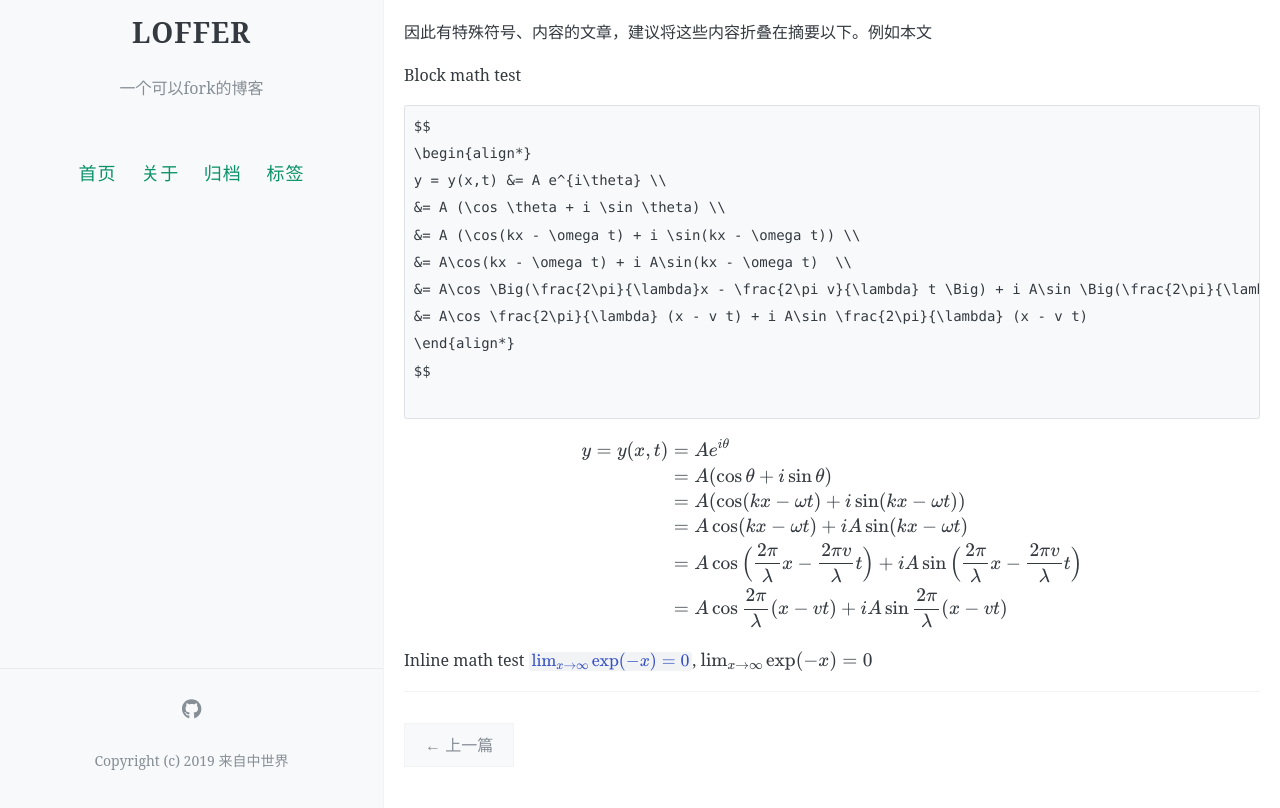
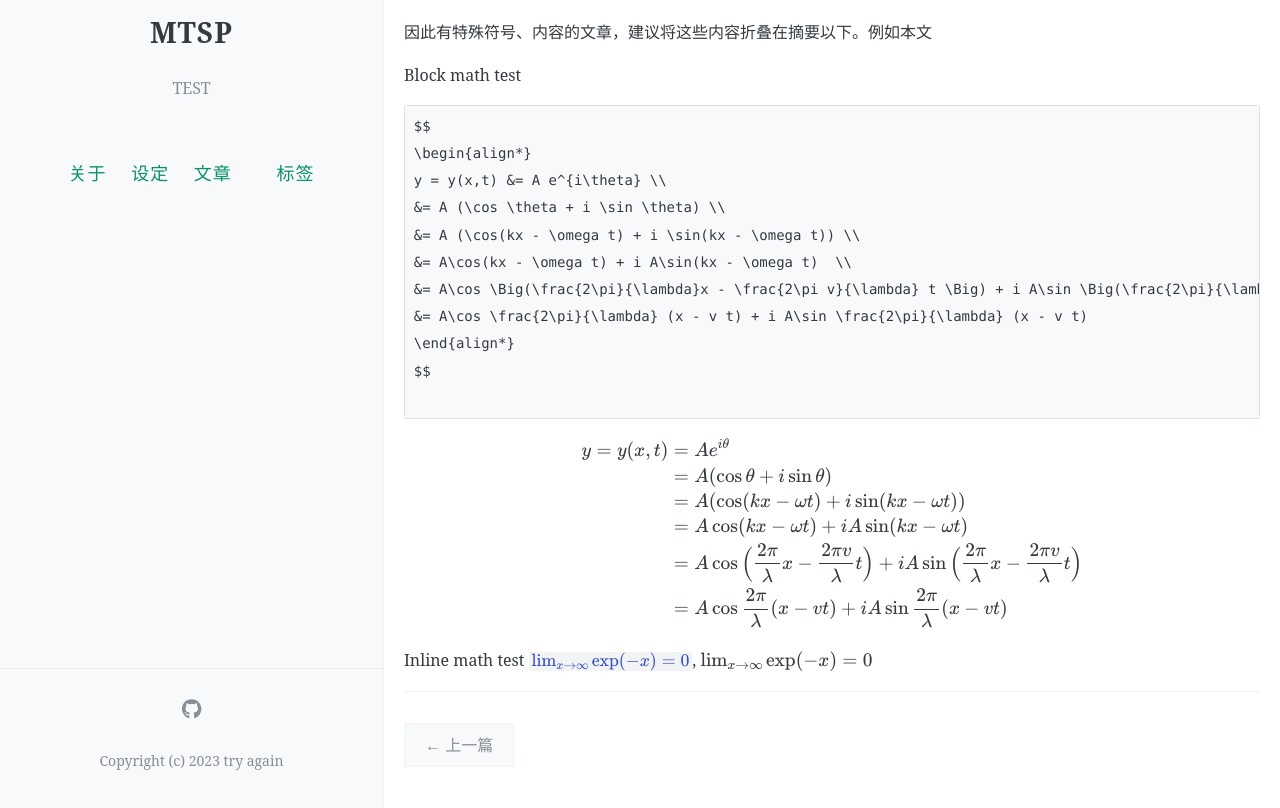
Before and after one commit to 6daidai/mtsp, a Jekyll site: the page built from _posts/2019-07-24-math-test.md, in a window 1280 px wide and 1098 px high. Shown: the part 290-1098 px from the top of the window. Built offline with Jekyll 4.4.1, drawn with Linux system fonts in a browser that asks for light colours; formulas are drawn with MathJax 3; comment, search, counter and statistics services are not loaded.

Commit message:
Update _config.yml

```diff
--- a/_config.yml
+++ b/_config.yml
@@ -7,8 +7,8 @@
 # 井号后面的文字是说明文档，不会被程序读取。
 
 # 描述/签名
-name: LOFFER
-description: 一个可以fork的博客
+name: MTSP
+description: TEST
 
 # 输入你的网站域名（如果你没有添加自己的域名，而是直接用GitHub pages分配的域名的话可以省略）
 url:
@@ -16,7 +16,7 @@ url:
 # 添加你的博客的二级域名，一般来说是你的repository名
 # 如果你的博客的URL是：(http://yourusername.github.io/repository-name)
 # 那么就写成 "/repository-name"
-baseurl: /LOFFER
+baseurl: /mtsp
 
 
 #
@@ -32,11 +32,13 @@ favicon: https://raw.githubusercontent.com/FromEndWorld/LOFFER/master/images/fav
 
 # 菜单中的按钮
 navigation:
-  - name: 首页
-    url: /
   - name: 关于
     url: /about
-  - name: 归档
+  - name: 设定
+    url: /blogs
+  - name: 文章
+    url: /posts
+  - name:
     url: /archive
   - name: 标签
     url: /tags
@@ -66,28 +68,8 @@ footer-links:
   youtube: # channel/<your_long_string> or user/<user-name>
 
 # 站点页脚的文字
-footer-text: Copyright (c) 2019 来自中世界
+footer-text: Copyright (c) 2023 try again
 
-#
-# 评论，注意，请不要同时添加多种不同的评论区
-#
-
-# 输入Disqus shortname，即可添加评论区，请查阅文档，设置自己的disqus站点，不要继续使用我的站点loffer
-disqus: loffer #shortname
-
-# 输入Gitalk相关设定，即可添加评论区，具体请看教程
-gitalk:
-  clientID:
-  clientSecret:
-  repo:
-  owner:
-  proxy:
-
-# 输入Google Analytics web tracking code
-google_analytics:
-
-utteranc:
-  repo: # Your github repo path, also see: https://utteranc.es
 
 #
 # !! 以下所有设置都不需要更改 !!
```
